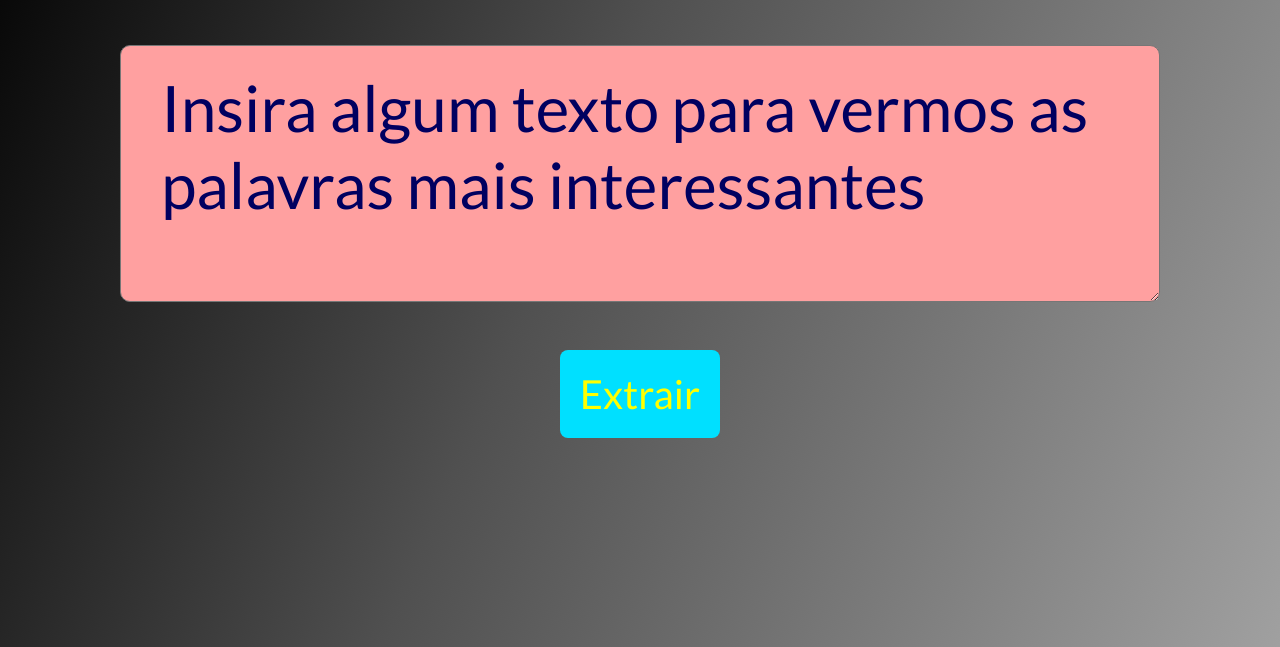
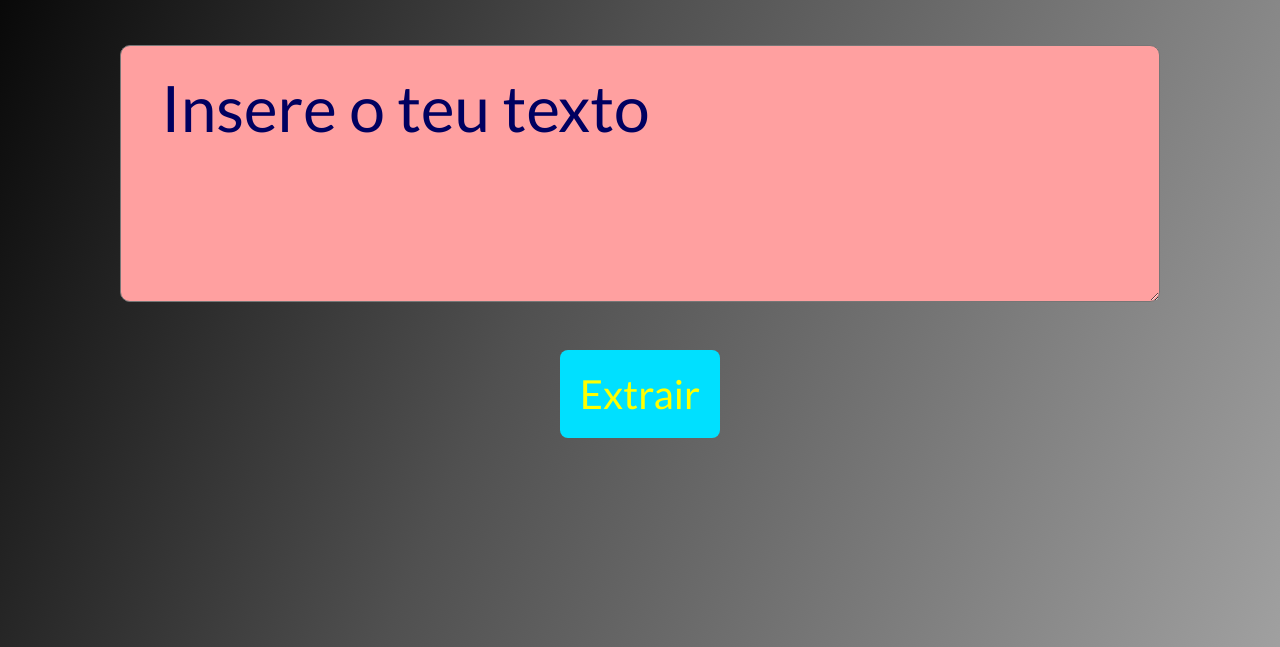
Before and after one commit to HenriqueG08/extrator-de-tags, a plain HTML site: page index.html in a window 1280 px wide. Shown: the part 187-834 px from the top of the page. Drawn offline with Linux system fonts and the light colour scheme.

Commit message:
Update index.html

```diff
--- a/index.html
+++ b/index.html
@@ -4,14 +4,14 @@
 <head>
     <meta charset="UTF-8">
     <meta name="viewport" content="width=device-width, initial-scale=1.0">
-    <title>Extrator de Tags. Powered by Henrique Guarneri, Railan Rocha & Everson Festa</title>
+    <title>Extrator de Tags ~~~ Powered by Henrique Guarneri, Railan Rocha e Everson Festa 2025</title>
     <link rel="stylesheet" href="style.css">
 </head>
 
 <body>
     <div class="container">
         <h1>Extrator de Tags</h1>
-        <textarea id="entrada-de-texto" placeholder="Insira algum texto para vermos as palavras mais interessantes"></textarea>
+        <textarea id="entrada-de-texto" placeholder="Insere o teu texto"></textarea>
         <button id="botao-palavrachave">Extrair</button>
         <div id="resultado-palavrachave"></div>
     </div>
```
